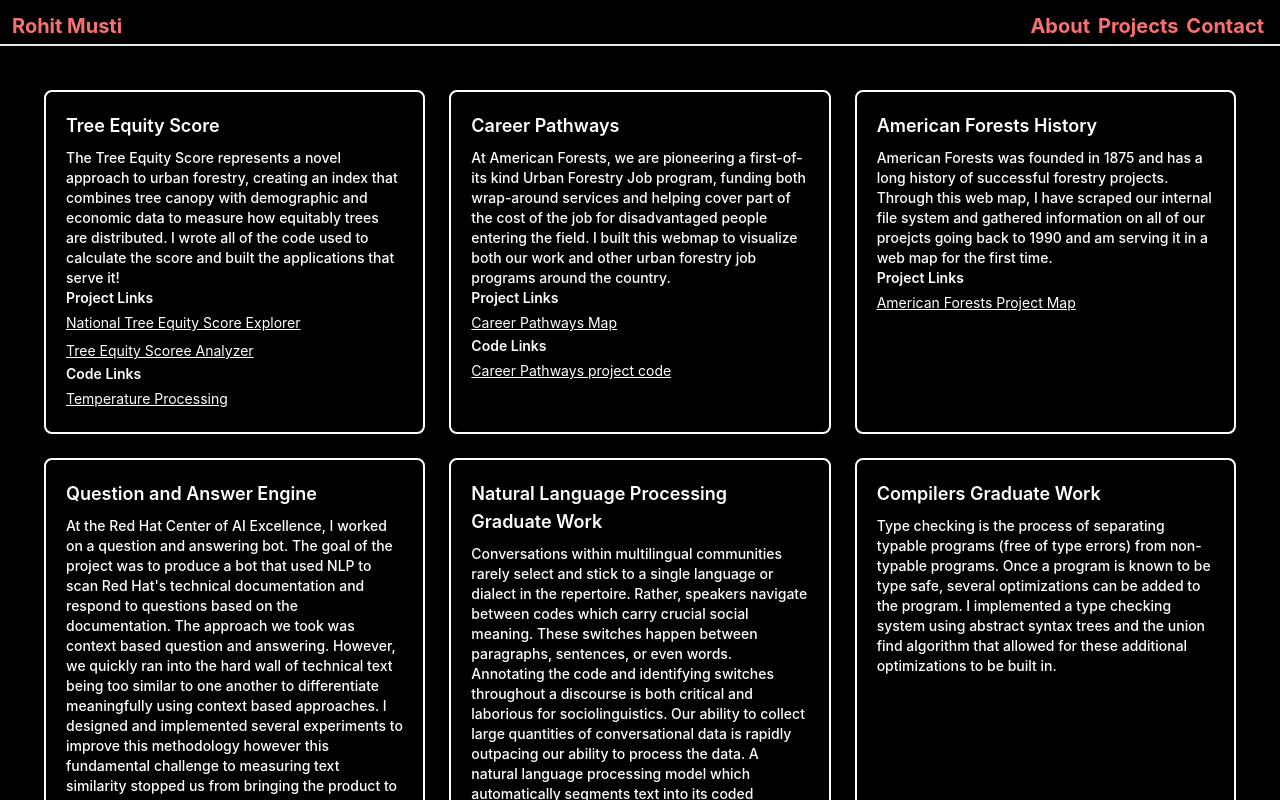
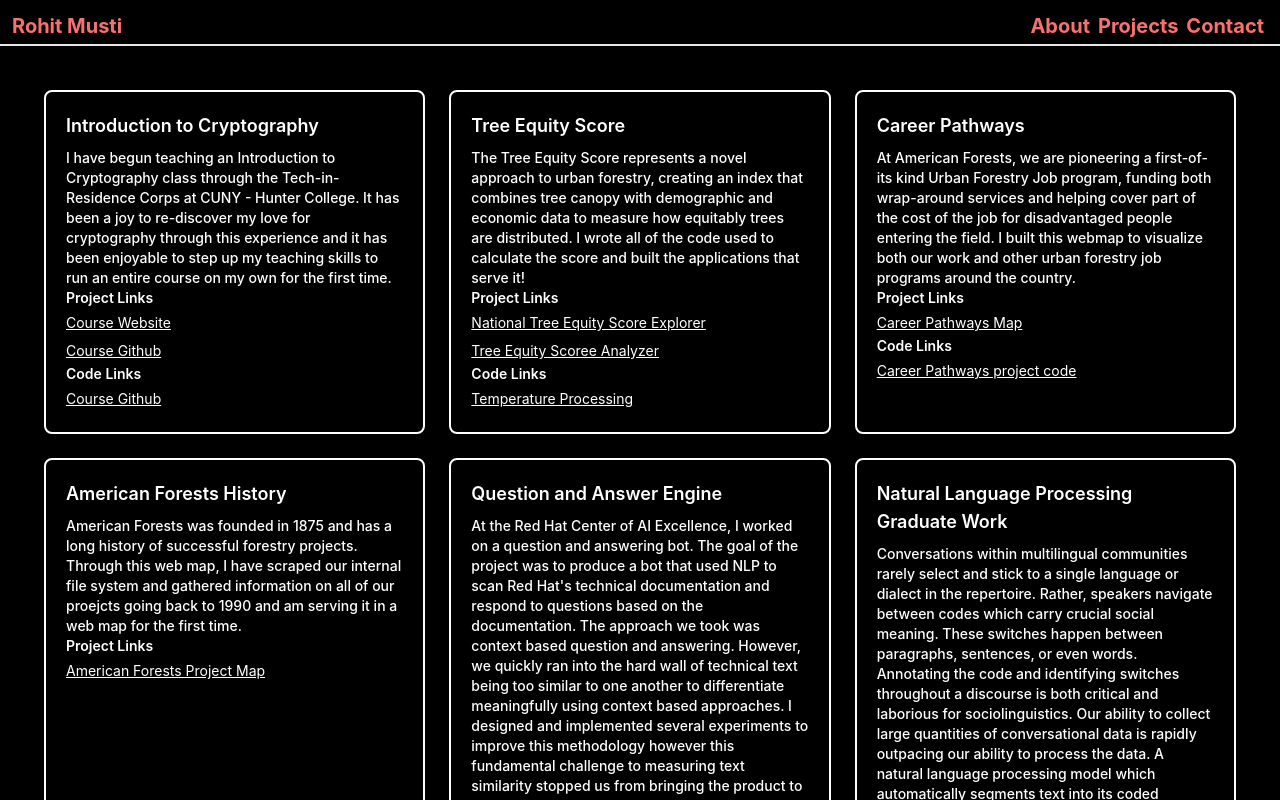
Before and after one commit to rohitmusti/rohitmusti.github.io, a Next.js app: page /projects in a window 1280 px wide. Shown: the top 800 px of the page. Built offline with nearby package versions, Linux system fonts and the light colour scheme.

Commit message:
updating with TiRC

```diff
--- a/components/projects.ts
+++ b/components/projects.ts
@@ -9,6 +9,27 @@
   code_link?: link[];
 };
 export const projects: project_entry[] = [
+  {
+    title: "Introduction to Cryptography",
+    description:
+      "I have begun teaching an Introduction to Cryptography class through the Tech-in-Residence Corps at CUNY - Hunter College. It has been a joy to re-discover my love for cryptography through this experience and it has been enjoyable to step up my teaching skills to run an entire course on my own for the first time.",
+    project_link: [
+      {
+        name: "Course Website",
+        link: "https://rohitmusti.github.io/intro-to-crypto/",
+      },
+      {
+        name: "Course Github",
+        link: "https://github.com/rohitmusti/intro-to-crypto",
+      },
+    ],
+    code_link: [
+      {
+        name: "Course Github",
+        link: "https://github.com/rohitmusti/intro-to-crypto",
+      },
+    ],
+  },
   {
     title: "Tree Equity Score",
     description:
```
